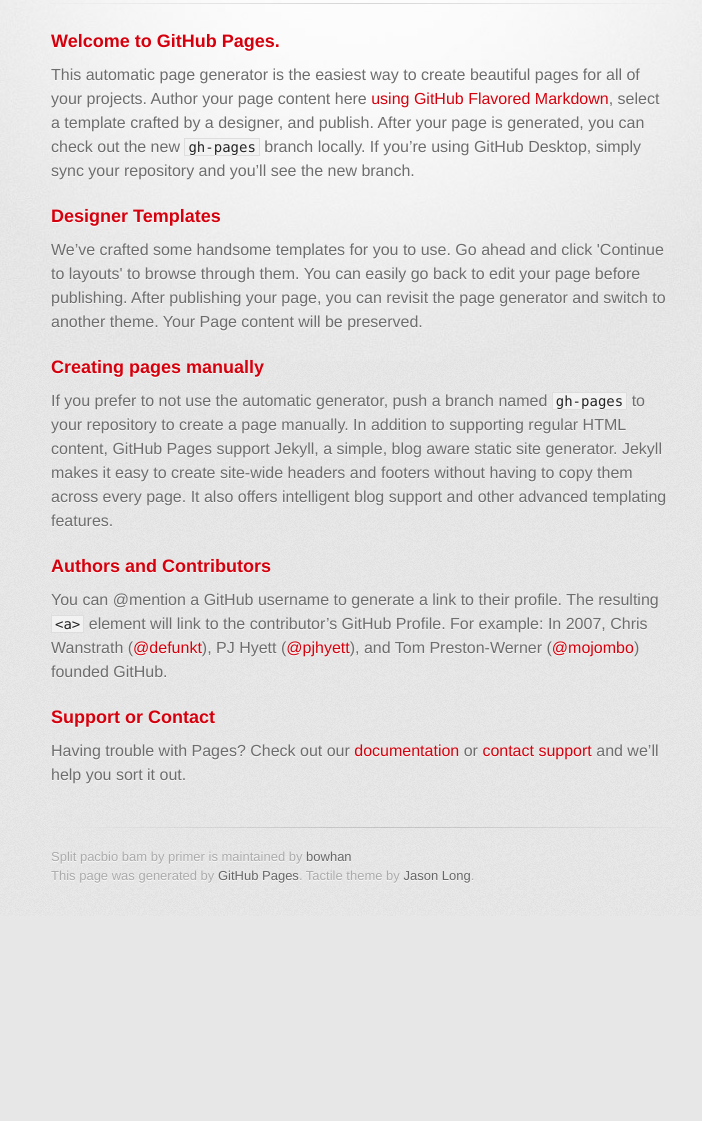
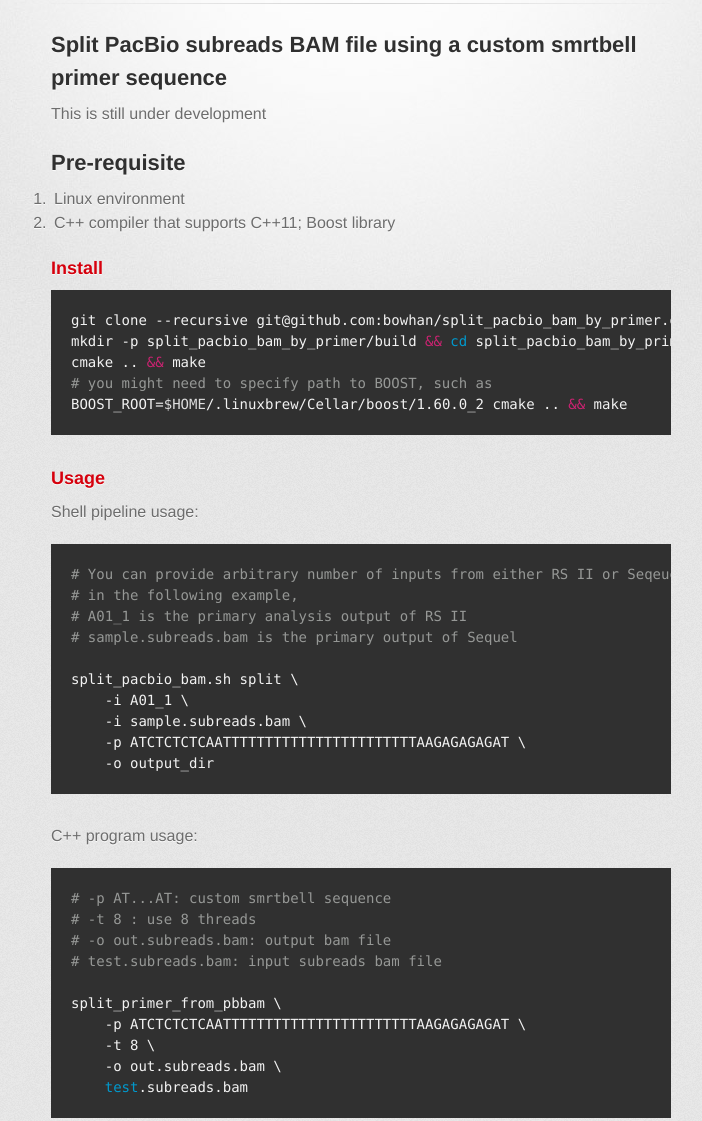
Before and after one commit to bowhan/split_pacbio_bam_by_primer, a plain HTML site: page index.html in a window 1280 px wide. Shown: the part 212-1333 px from the top of the page, without its empty margins (279-981 px from the left). Before the commit the page ends 1128 px from the top, so only its background shows below. Drawn offline with Linux system fonts and the light colour scheme; a web font is replaced by a local one.

```diff
--- a/index.html
+++ b/index.html
@@ -31,30 +31,56 @@
         <hr>
 
         <section id="main_content">
-          <h3>
-<a id="welcome-to-github-pages" class="anchor" href="#welcome-to-github-pages" aria-hidden="true"><span aria-hidden="true" class="octicon octicon-link"></span></a>Welcome to GitHub Pages.</h3>
+          <h2>
+<a id="split-pacbio-subreads-bam-file-using-a-custom-smrtbell-primer-sequence" class="anchor" href="#split-pacbio-subreads-bam-file-using-a-custom-smrtbell-primer-sequence" aria-hidden="true"><span aria-hidden="true" class="octicon octicon-link"></span></a>Split PacBio subreads BAM file using a custom smrtbell primer sequence</h2>
 
-<p>This automatic page generator is the easiest way to create beautiful pages for all of your projects. Author your page content here <a href="https://guides.github.com/features/mastering-markdown/">using GitHub Flavored Markdown</a>, select a template crafted by a designer, and publish. After your page is generated, you can check out the new <code>gh-pages</code> branch locally. If you’re using GitHub Desktop, simply sync your repository and you’ll see the new branch.</p>
+<p>This is still under development</p>
+
+<h2>
+<a id="pre-requisite" class="anchor" href="#pre-requisite" aria-hidden="true"><span aria-hidden="true" class="octicon octicon-link"></span></a>Pre-requisite</h2>
+
+<ol>
+<li>Linux environment</li>
+<li>C++ compiler that supports C++11; Boost library</li>
+</ol>
 
 <h3>
-<a id="designer-templates" class="anchor" href="#designer-templates" aria-hidden="true"><span aria-hidden="true" class="octicon octicon-link"></span></a>Designer Templates</h3>
+<a id="install" class="anchor" href="#install" aria-hidden="true"><span aria-hidden="true" class="octicon octicon-link"></span></a>Install</h3>
 
-<p>We’ve crafted some handsome templates for you to use. Go ahead and click 'Continue to layouts' to browse through them. You can easily go back to edit your page before publishing. After publishing your page, you can revisit the page generator and switch to another theme. Your Page content will be preserved.</p>
+<div class="highlight highlight-source-shell"><pre>git clone --recursive git@github.com:bowhan/split_pacbio_bam_by_primer.git
+mkdir -p split_pacbio_bam_by_primer/build <span class="pl-k">&amp;&amp;</span> <span class="pl-c1">cd</span> split_pacbio_bam_by_primer/build
+cmake .. <span class="pl-k">&amp;&amp;</span> make
+<span class="pl-c"># you might need to specify path to BOOST, such as</span>
+BOOST_ROOT=<span class="pl-smi">$HOME</span>/.linuxbrew/Cellar/boost/1.60.0_2 cmake .. <span class="pl-k">&amp;&amp;</span> make</pre></div>
 
 <h3>
-<a id="creating-pages-manually" class="anchor" href="#creating-pages-manually" aria-hidden="true"><span aria-hidden="true" class="octicon octicon-link"></span></a>Creating pages manually</h3>
+<a id="usage" class="anchor" href="#usage" aria-hidden="true"><span aria-hidden="true" class="octicon octicon-link"></span></a>Usage</h3>
 
-<p>If you prefer to not use the automatic generator, push a branch named <code>gh-pages</code> to your repository to create a page manually. In addition to supporting regular HTML content, GitHub Pages support Jekyll, a simple, blog aware static site generator. Jekyll makes it easy to create site-wide headers and footers without having to copy them across every page. It also offers intelligent blog support and other advanced templating features.</p>
+<p>Shell pipeline usage:</p>
 
-<h3>
-<a id="authors-and-contributors" class="anchor" href="#authors-and-contributors" aria-hidden="true"><span aria-hidden="true" class="octicon octicon-link"></span></a>Authors and Contributors</h3>
+<div class="highlight highlight-source-shell"><pre><span class="pl-c"># You can provide arbitrary number of inputs from either RS II or Seqeuel</span>
+<span class="pl-c"># in the following example,</span>
+<span class="pl-c"># A01_1 is the primary analysis output of RS II</span>
+<span class="pl-c"># sample.subreads.bam is the primary output of Sequel</span>
 
-<p>You can @mention a GitHub username to generate a link to their profile. The resulting <code>&lt;a&gt;</code> element will link to the contributor’s GitHub Profile. For example: In 2007, Chris Wanstrath (<a href="https://github.com/defunkt" class="user-mention">@defunkt</a>), PJ Hyett (<a href="https://github.com/pjhyett" class="user-mention">@pjhyett</a>), and Tom Preston-Werner (<a href="https://github.com/mojombo" class="user-mention">@mojombo</a>) founded GitHub.</p>
+split_pacbio_bam.sh split \
+    -i A01_1 \
+    -i sample.subreads.bam \
+    -p ATCTCTCTCAATTTTTTTTTTTTTTTTTTTTTTTAAGAGAGAGAT \
+    -o output_dir</pre></div>
 
-<h3>
-<a id="support-or-contact" class="anchor" href="#support-or-contact" aria-hidden="true"><span aria-hidden="true" class="octicon octicon-link"></span></a>Support or Contact</h3>
+<p>C++ program usage:</p>
 
-<p>Having trouble with Pages? Check out our <a href="https://help.github.com/pages">documentation</a> or <a href="https://github.com/contact">contact support</a> and we’ll help you sort it out.</p>
+<div class="highlight highlight-source-shell"><pre><span class="pl-c"># -p AT...AT: custom smrtbell sequence</span>
+<span class="pl-c"># -t 8 : use 8 threads</span>
+<span class="pl-c"># -o out.subreads.bam: output bam file</span>
+<span class="pl-c"># test.subreads.bam: input subreads bam file</span>
+
+split_primer_from_pbbam \
+    -p ATCTCTCTCAATTTTTTTTTTTTTTTTTTTTTTTAAGAGAGAGAT \
+    -t 8 \
+    -o out.subreads.bam \
+    <span class="pl-c1">test</span>.subreads.bam</pre></div>
         </section>
 
         <footer>
```
Also changed, not shown: params.json (+1 -1 lines).
